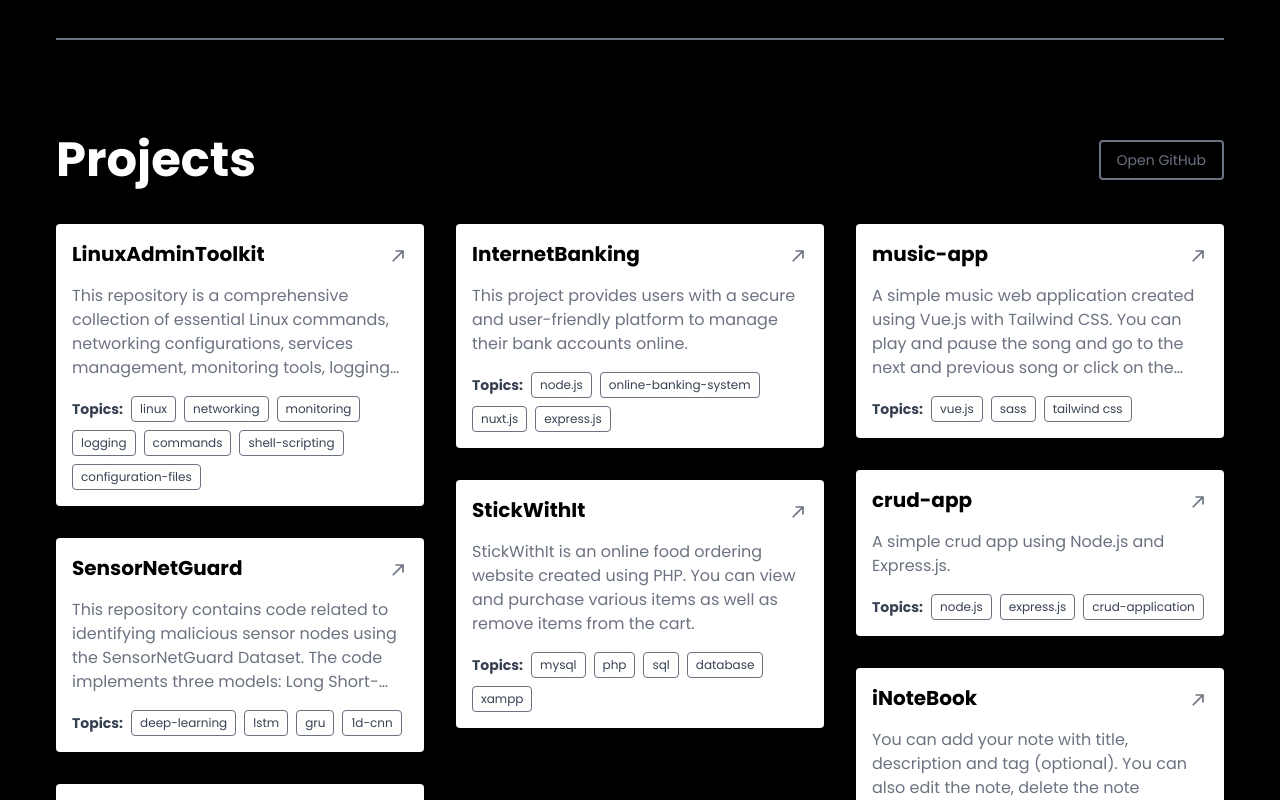
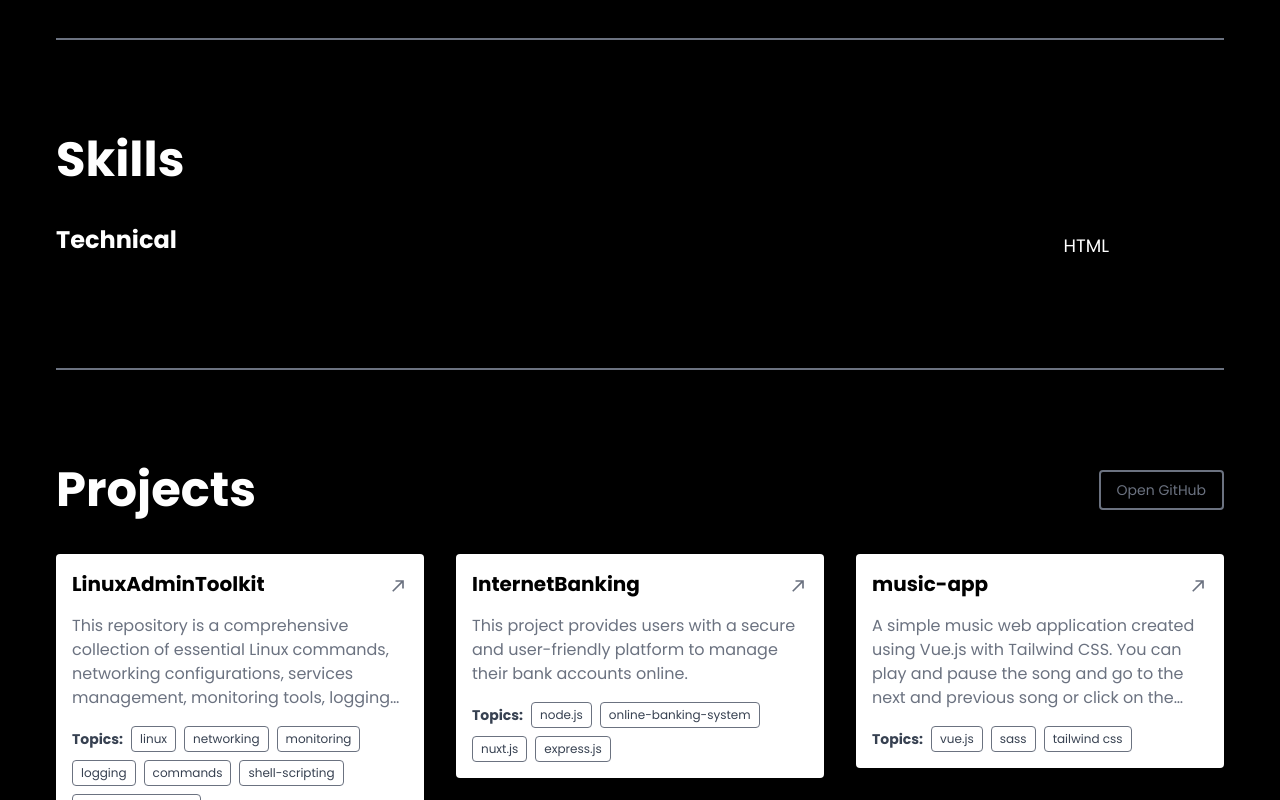
Before and after one commit to JenilGajjar20/Portfolio, a Vue app: page / in a window 1280 px wide. Shown: the part 1820-2620 px from the top of the page. Built offline with nearby package versions, Linux system fonts and the light colour scheme.

Commit message:
skills section - WIP

```diff
--- a/src/components/Skills.vue
+++ b/src/components/Skills.vue
@@ -1,7 +1,48 @@
 <template>
   <div class="container">
     <div class="skills">
-      <div class="skills-content"></div>
+      <div class="skills-content">
+        <div class="content-header">
+          <h2>Skills</h2>
+        </div>
+        <div class="skills-content__data">
+          <div class="skill-data">
+            <div class="flex flex-col items-start justify-between md:flex-row">
+              <h4 class="font-bold text-xl pb-4 md:text-2xl">Technical</h4>
+              <div class="grid grid-cols-4 gap-3 md:grid-cols-3">
+                <div class="text-center">
+                  <p class="pt-2 md:text-lg">HTML</p>
+                </div>
+              </div>
+            </div>
+          </div>
+        </div>
+      </div>
     </div>
   </div>
 </template>
+
+<script setup>
+// import skillsData from "@/data/skills/data.json";
+// import { onMounted, ref } from "vue";
+
+// let skills = ref([]);
+
+// onMounted(() => {
+//   skills.value = skillsData;
+// });
+</script>
+
+<style lang="scss">
+.skills-content {
+  &__data {
+    @apply pt-5 md:pt-10;
+    .skill-data {
+      @apply space-y-5 md:space-y-8;
+      svg {
+        @apply mx-auto;
+      }
+    }
+  }
+}
+</style>
--- a/src/views/HomeView.vue
+++ b/src/views/HomeView.vue
@@ -1,11 +1,9 @@
 <template>
   <main class="module">
-    <!-- Hero Section -->
     <Hero />
 
     <HLine />
 
-    <!-- About Section -->
     <!-- <AboutMe /> -->
 
     <Education />
@@ -18,13 +16,12 @@
 
     <Skills />
 
-    <!-- <HLine /> -->
-    <!-- Projects Section -->
+    <HLine />
+
     <Projects />
 
-    <HLine />
+    <!-- <HLine /> -->
 
-    <!-- Articles Section -->
     <!-- <Articles /> -->
   </main>
 </template>
```
Also changed, not shown: src/data/skills/data.json (+74 -0 lines).
